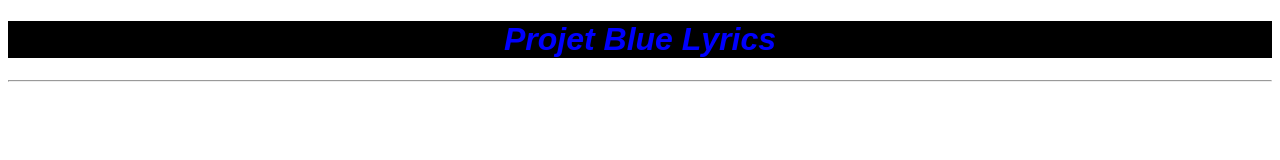
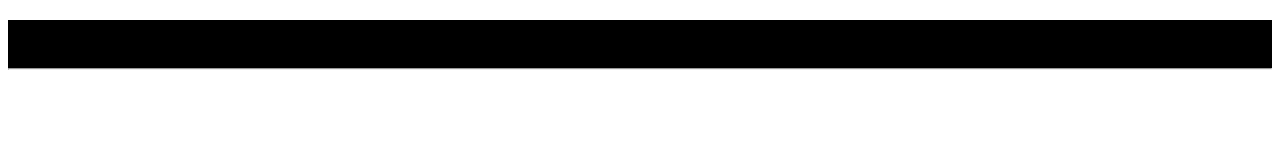
Before and after one commit to lautiste/bluelyricsprojet, a plain HTML site: page index.html in a window 1280 px wide. Drawn offline with Linux system fonts and the light colour scheme.

Commit message:
Aymerick

```diff
--- a/css/styles.css
+++ b/css/styles.css
@@ -1,7 +1,7 @@
-h1{ color: blue;
+section{
     background-color: black;
     font-style: italic;
     font-weight: bolder;
     font-family: Arial, Helvetica, sans-serif;
-    text-align:center;
-   }
+    text-align:left;
+        }
--- a/index.html
+++ b/index.html
@@ -5,10 +5,12 @@
     <link rel="stylesheet" href="css/styles.css">
 </head>
 <body>
-    <header>
-        <h1>Projet Blue Lyrics</h1>
-    </header>
-    <hr>
+   <section>
+        <header>
+            <h1>Projet Blue Lyrics</h1>
+        </header>
+        <hr>
+    </section>
 
 </body>
 </html>
```
